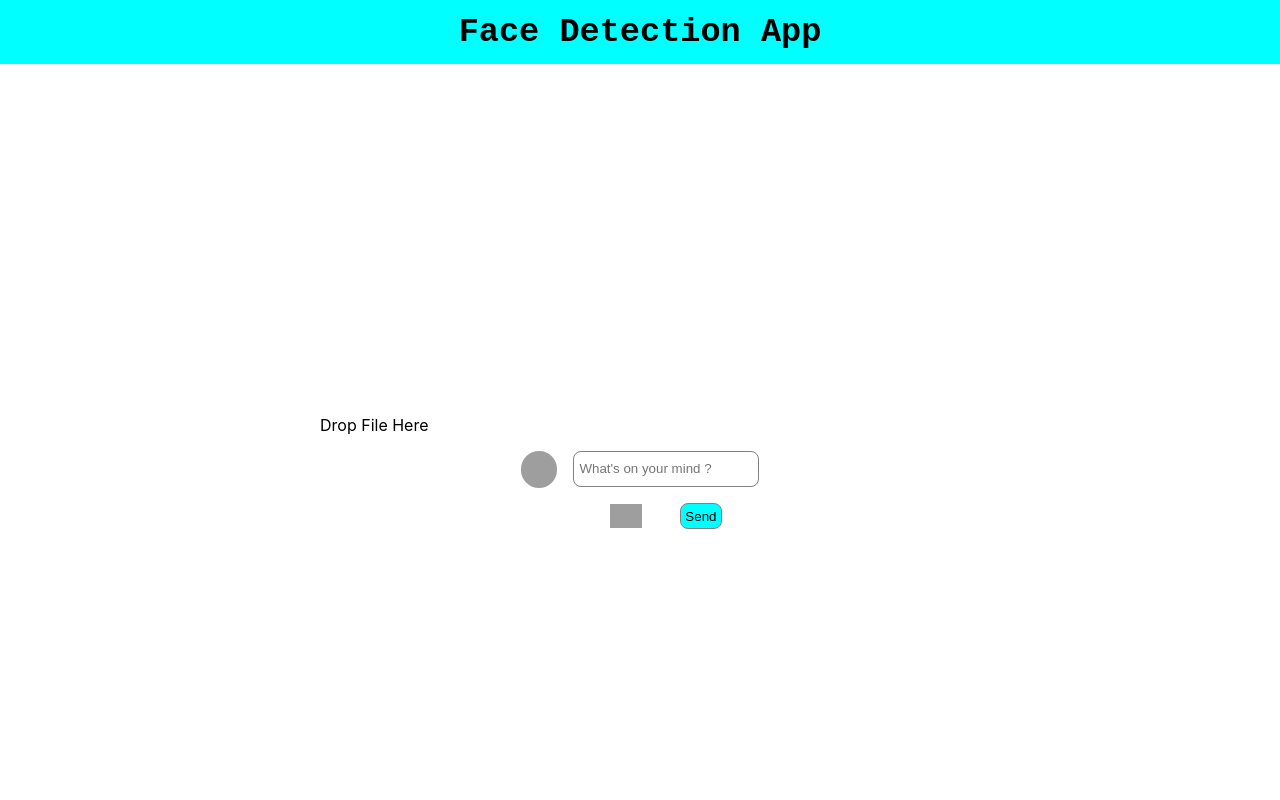
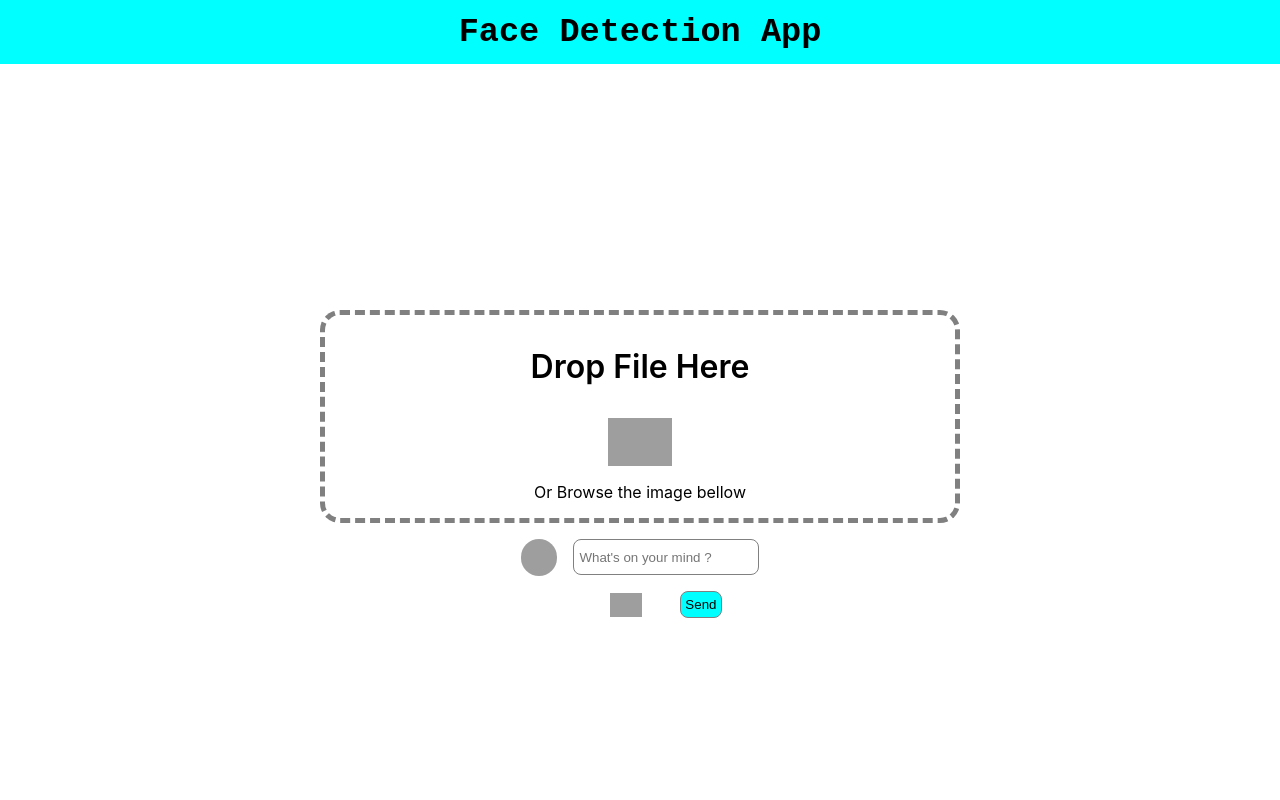
Before and after one commit to lovelyoyrmia/image-detections-js, a React (Create React App) app: page / in a window 1280 px wide. Shown: the top 800 px of the page. Built offline with nearby package versions, Linux system fonts and the light colour scheme; grey boxes are pictures that could not be loaded.

Commit message:
move handle function drag n drop to body.js

```diff
--- a/src/components/DropFile.js
+++ b/src/components/DropFile.js
@@ -1,37 +1,31 @@
-import React, { useState } from "react";
+import React from "react";
+import "./DropFile.css";
 
-function DropFile() {
-  const [highlight, setHighlight] = useState(false);
-
-  const handleHighlight = (e) => {
-    e.preventDefault();
-    e.stopPropagation();
-    setHighlight(true);
-  };
-  const handleUnhighlight = (e) => {
-    e.preventDefault();
-    e.stopPropagation();
-    setHighlight(false);
-  };
-  const handleDrop = (e) => {
-    e.preventDefault();
-    e.stopPropagation();
-
-    let data = e.dataTransfer;
-    let file = data.files;
-    console.log(file);
-  };
-
+function DropFile({
+  highlight,
+  handleHighlight,
+  handleUnhighlight,
+  handleDrop,
+}) {
   return (
-    <div>
     <div
+      className={highlight ? "drophighlight" : "dropfile-con"}
       onDragEnter={handleHighlight}
       onDragOver={handleHighlight}
       onDragLeave={handleUnhighlight}
       onDrop={handleDrop}
     >
-        <p>Drop File Here</p>
+      <p className="drop-title">Drop File Here</p>
+      <div className="drop-icon">
+        <img
+          src="https://image.flaticon.com/icons/png/128/959/959143.png"
+          alt="dropfile"
+          style={{ width: "4rem" }}
+        />
       </div>
+      <p className="drop-subtitle">
+        Or <span>Browse the image bellow</span>
+      </p>
     </div>
   );
 }
```
Lines whose indentation alone changed are shown as unchanged.
